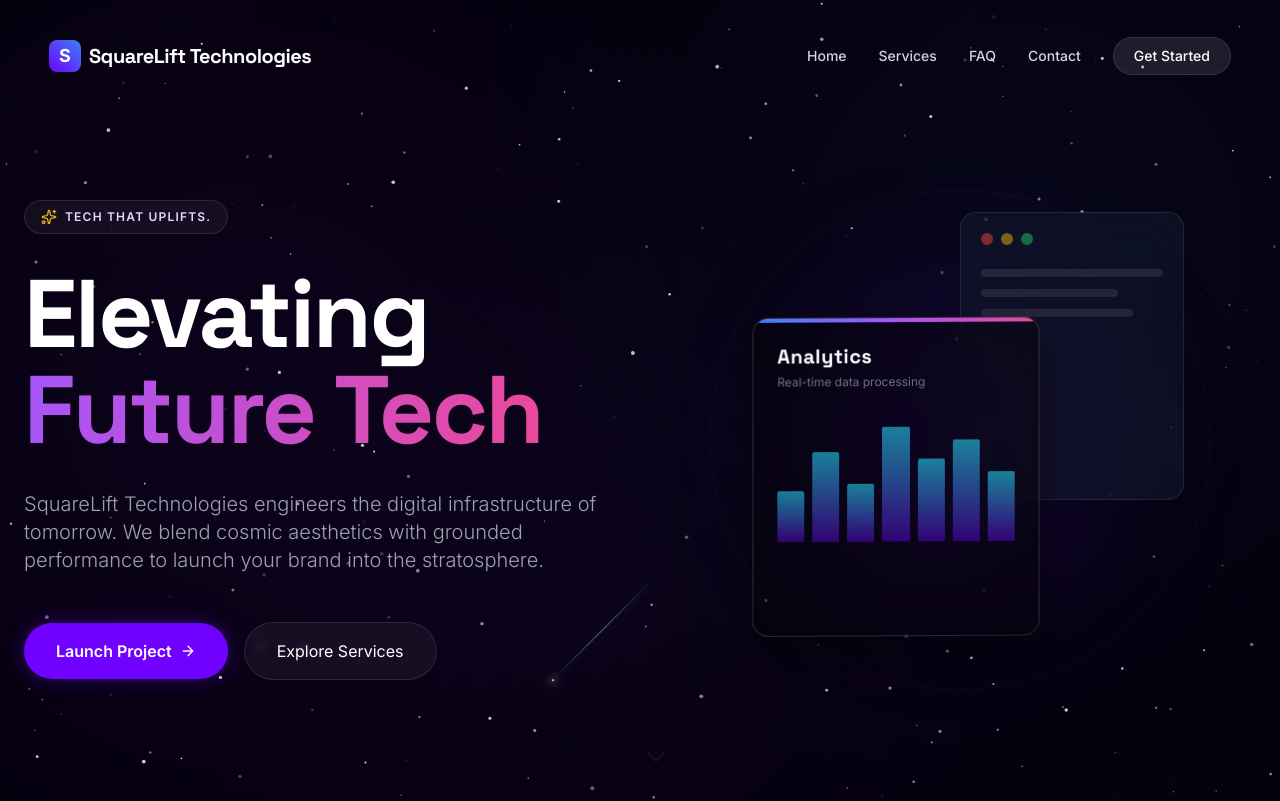
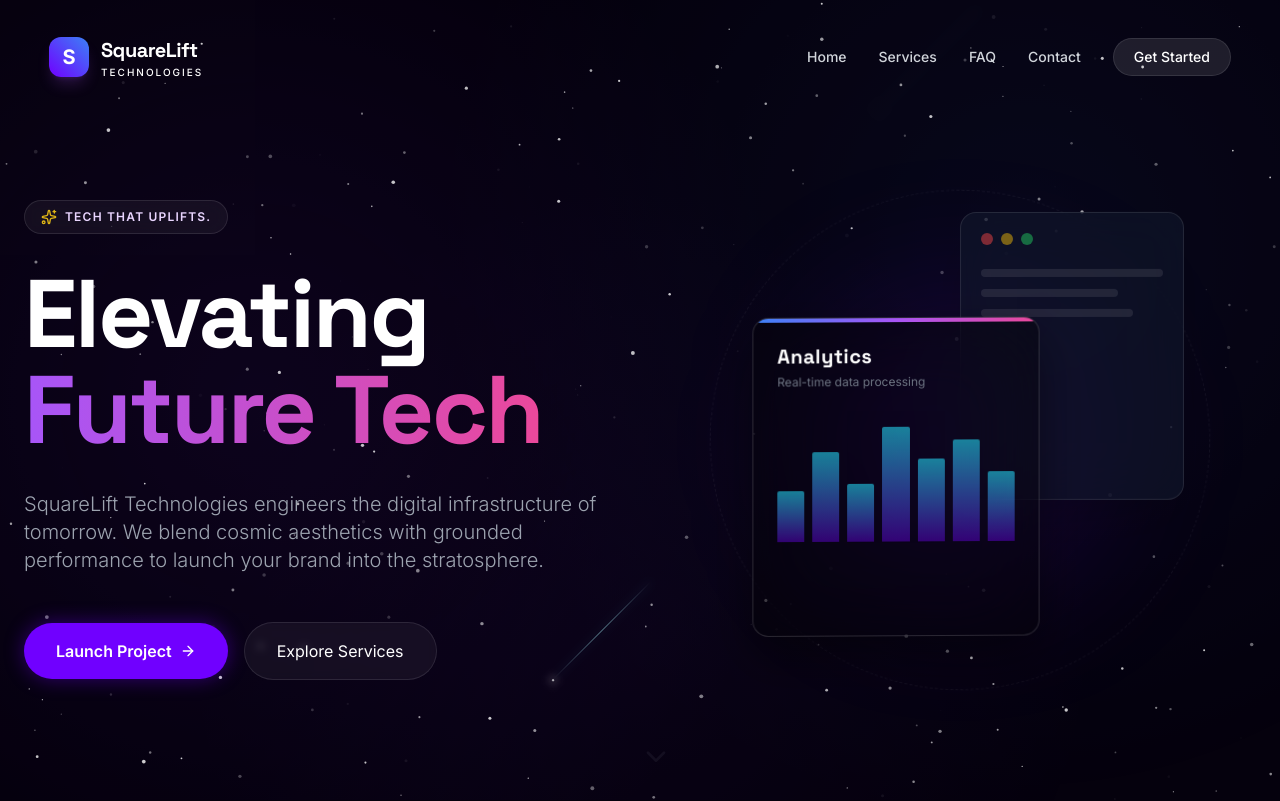
Before and after one commit to SquareLift/SquareLift, a React (Vite) app: page / in a window 1280 px wide. Shown: the top 801 px of the page. Built offline with nearby package versions, Linux system fonts and the light colour scheme.

Commit message:
feat: enhance Navbar and Footer logo styling and text structure, and update README greeting

```diff
--- a/components/Footer.tsx
+++ b/components/Footer.tsx
@@ -8,13 +8,18 @@ const Footer: React.FC = () => {
         <div className="flex flex-col md:flex-row justify-between items-center mb-12">
           <div className="mb-6 md:mb-0">
              {/* Brand Logo matching Navbar */}
-             <a href="#" className="flex items-center gap-2 mb-4 group">
-               <div className="w-8 h-8 bg-gradient-to-tr from-bright-accent to-blue-500 rounded-lg flex items-center justify-center transform group-hover:rotate-12 transition-transform duration-300">
-                 <span className="text-white font-bold text-lg">S</span>
+             <a href="#" className="flex items-center gap-3 mb-4 group">
+               <div className="w-10 h-10 bg-gradient-to-tr from-bright-accent to-blue-500 rounded-xl flex items-center justify-center transform group-hover:rotate-12 transition-transform duration-300 shadow-lg shadow-purple-500/20">
+                 <span className="text-white font-bold text-xl">S</span>
                </div>
-               <span className="text-xl font-display font-bold text-white group-hover:text-purple-300 transition-colors">
-                 SquareLift Technologies
-               </span>
+               <div className="flex flex-col">
+                  <span className="text-white font-display font-bold text-xl leading-tight tracking-tight group-hover:text-purple-300 transition-colors">
+                    SquareLift
+                  </span>
+                  <span className="text-white text-[10px] font-medium tracking-[0.2em] uppercase leading-none group-hover:text-purple-300 transition-colors pt-1">
+                    Technologies
+                  </span>
+               </div>
              </a>
              <p className="text-gray-500 text-sm max-w-xs">
                Tech that uplifts.
--- a/components/Navbar.tsx
+++ b/components/Navbar.tsx
@@ -36,13 +36,18 @@ const Navbar: React.FC = () => {
           }`}
         >
           {/* Logo */}
-          <a href="#" className="flex items-center gap-2 group">
-            <div className="w-8 h-8 bg-gradient-to-tr from-bright-accent to-blue-500 rounded-lg flex items-center justify-center transform group-hover:rotate-12 transition-transform duration-300">
-              <span className="text-white font-bold text-lg">S</span>
+          <a href="#" className="flex items-center gap-3 group">
+            <div className="w-10 h-10 bg-gradient-to-tr from-bright-accent to-blue-500 rounded-xl flex items-center justify-center transform group-hover:rotate-12 transition-transform duration-300 shadow-lg shadow-purple-500/20">
+              <span className="text-white font-bold text-xl">S</span>
             </div>
-            <span className="text-white font-display font-bold text-xl tracking-tight group-hover:text-purple-300 transition-colors">
-              SquareLift Technologies
-            </span>
+            <div className="flex flex-col">
+              <span className="text-white font-display font-bold text-xl leading-tight tracking-tight group-hover:text-purple-300 transition-colors">
+                SquareLift
+              </span>
+              <span className="text-white text-[10px] font-medium tracking-[0.2em] uppercase leading-none group-hover:text-purple-300 transition-colors pt-1">
+                Technologies
+              </span>
+            </div>
           </a>
 
           {/* Desktop Nav */}
```
